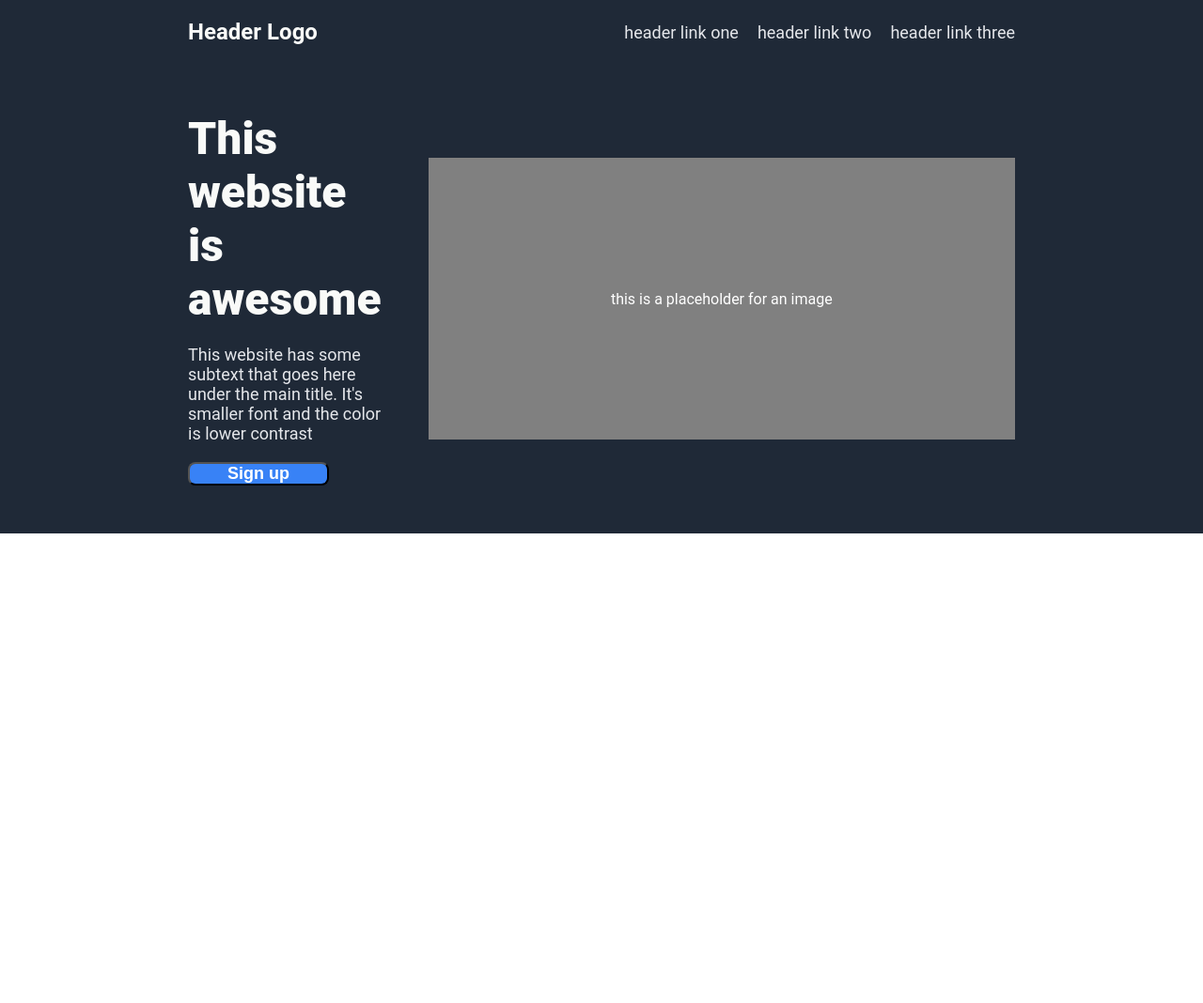
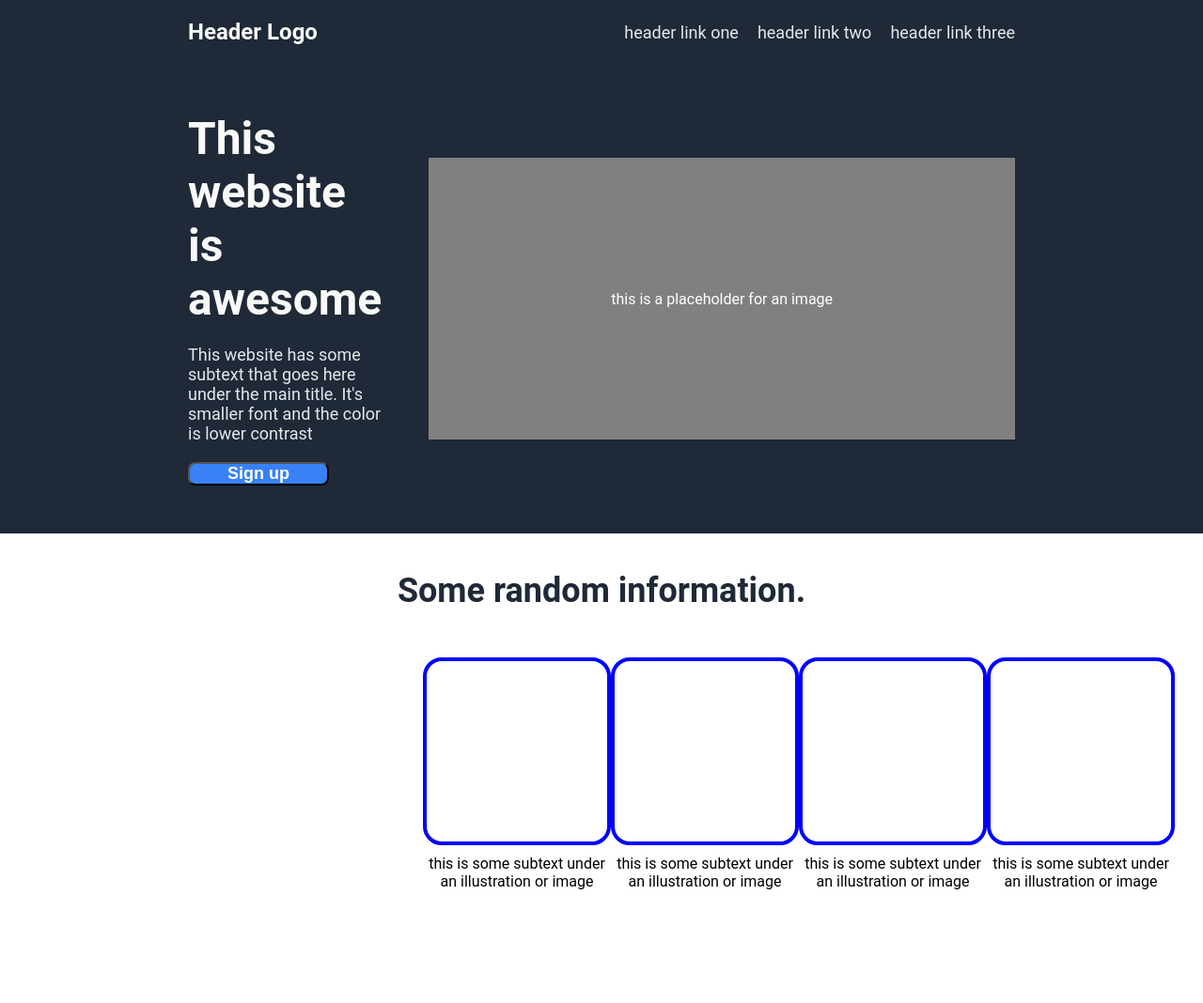
Before and after one commit to tonghoangnam1997/odin-landing-page, a plain HTML site: page index.html in a window 1280 px wide. Shown: the whole page at 94% size. Before the commit the page ends 800 px from the top, so only its background shows below. Drawn offline with Linux system fonts and the light colour scheme.

Commit message:
Added Information section

```diff
--- a/index.html
+++ b/index.html
@@ -23,5 +23,26 @@
         </div>
         <div class="placeholder-img">this is a placeholder for an image</div>
     </div>
+    <div class="information">
+        <div class="information-header">Some random information.</div>
+        <div class="information-columns">
+            <div>
+                <div class="placeholder-card"></div>
+                <p>this is some subtext under an illustration or image</p>
+            </div>
+            <div>
+                <div class="placeholder-card"></div>
+                <p>this is some subtext under an illustration or image</p>
+            </div>
+            <div>
+                <div class="placeholder-card"></div>
+                <p>this is some subtext under an illustration or image</p>
+            </div>
+            <div>
+                <div class="placeholder-card"></div>
+                <p>this is some subtext under an illustration or image</p>
+            </div>
+        </div>
+    </div>
 </body>
 </html>
--- a/styles.css
+++ b/styles.css
@@ -67,7 +67,7 @@ ul {
 .cta-header {
     font-size: 48px;
     color: #f9faf8;
-    font-weight: 900;
+    font-weight: bold;
 }
 
 .cta-description {
@@ -94,3 +94,47 @@ button.sign-up {
     align-items: center;
     color: white;
 }
+
+/* Information Section */
+
+.information {
+    display: flex;
+    flex-direction: column;
+    align-items: center;
+    height: 500px;
+    gap: 50px;
+    padding: 40px 200px 0px;
+}
+
+.information-header {
+    font-size: 36px;
+    color: #1f2937;
+    font-weight: bold;
+}
+
+.information-columns{
+    display: flex;
+    justify-content: space-between;
+    align-self: stretch;
+    padding: 0px 250px 0px;
+}
+
+.information-columns div{
+    display: flex;
+    flex-direction: column;
+    align-items: center;
+    justify-content: center;
+    gap: 10px;
+}
+
+.placeholder-card {
+    border: 4px solid blue;
+    border-radius: 20px;
+    height: 200px;
+    width: 200px;
+}
+
+.information-columns p {
+    width: 200px;
+    text-align: center;
+}
```
